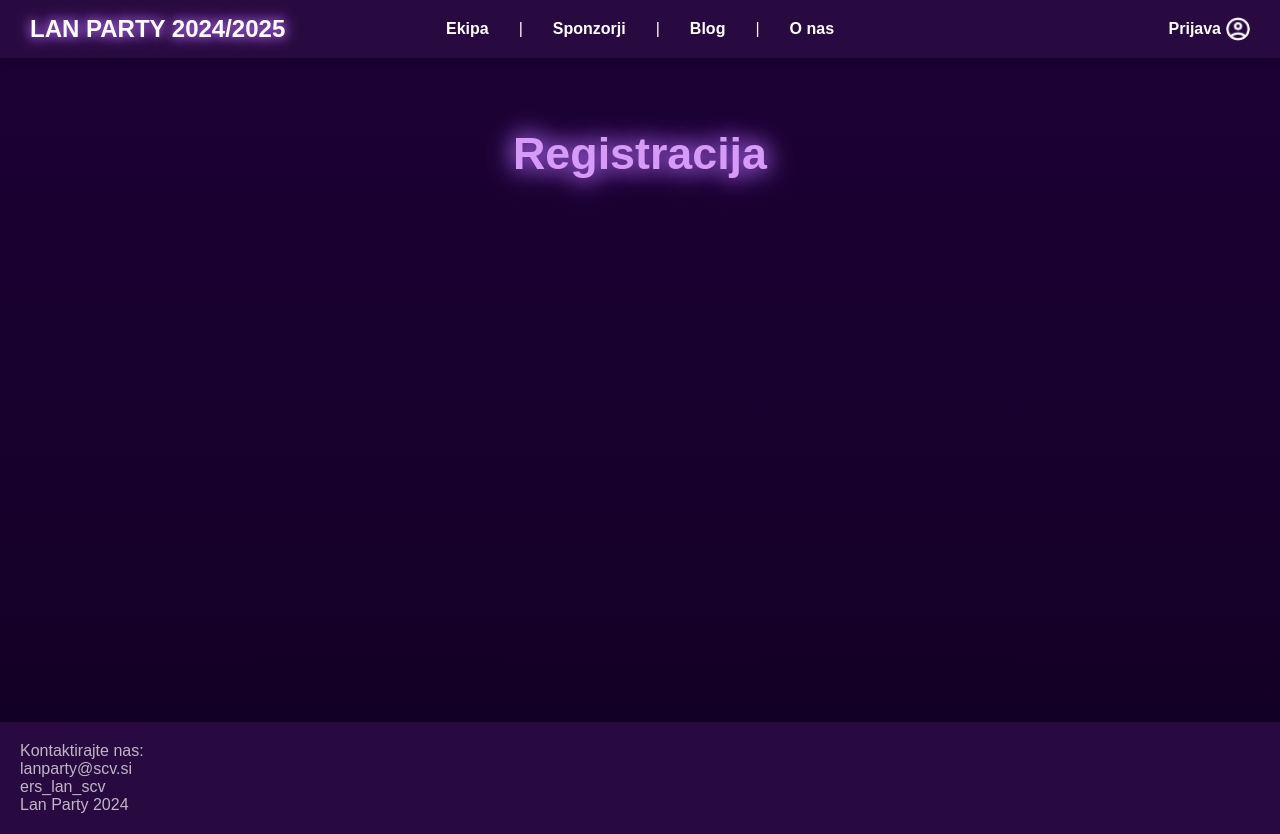
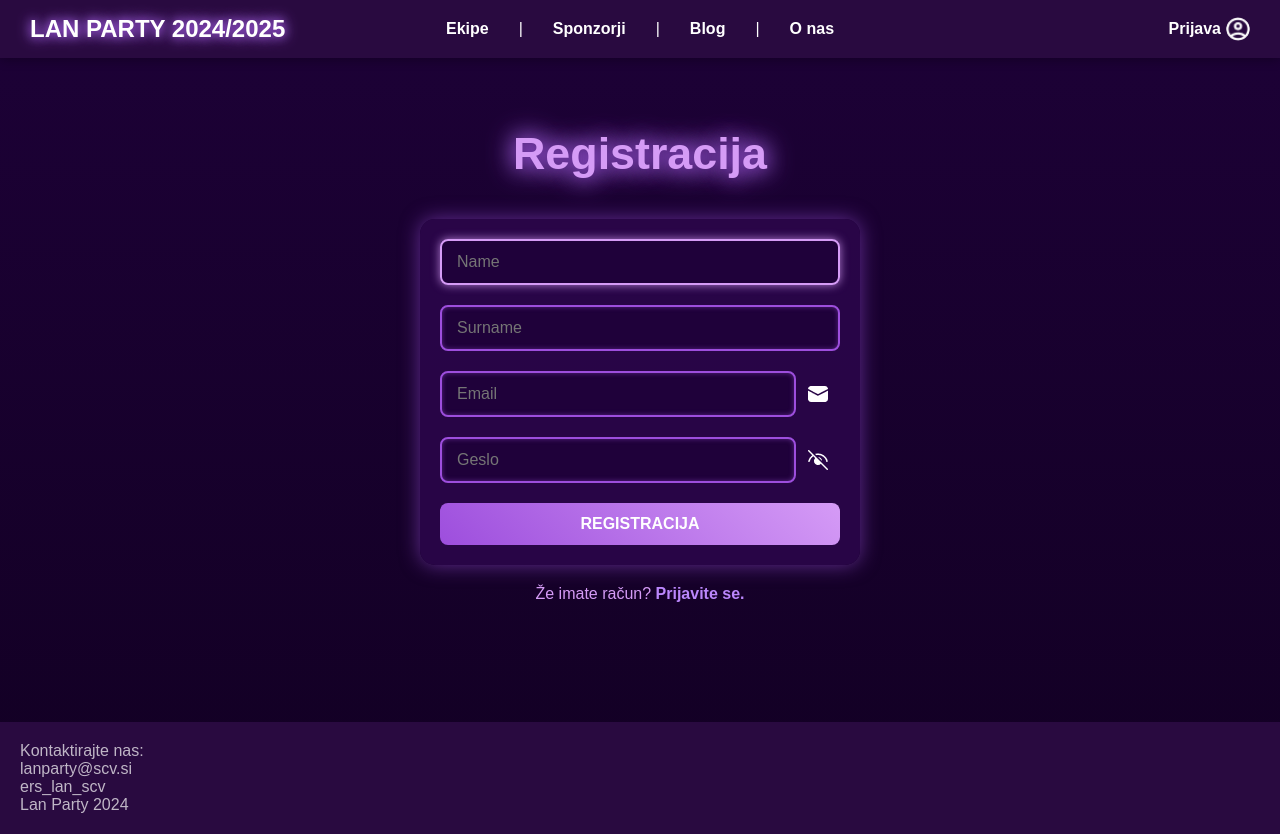
Before and after one commit to AladinBrapo/LAN-primerjava, a PHP site: page /register.php in a window 1280 px wide. Run offline with PHP 8.4, Linux system fonts and the light colour scheme.

Commit message:
registration complete

```diff
--- a/css/main.css
+++ b/css/main.css
@@ -78,6 +78,14 @@ header {
   gap: 8px; /* Add spacing between text and image */
 }
 
+.header-login .user-info {
+  font-size: 1rem;
+  font-weight: bold;
+  margin-right: 10px;
+  color: #d59bf6;
+  text-shadow: 0 0 5px #9d4edd;
+}
+
 .header-login a {
   text-decoration: none;
   font-weight: bold;
@@ -86,6 +94,10 @@ header {
   display: flex; /* Ensure content inside is aligned properly */
   align-items: center;
   gap: 5px;
+}
+
+.header-login a:hover {
+  color: #bb86fc;
 }
 
 .header-login img {
--- /dev/null
+++ b/css/register.css
@@ -0,0 +1,147 @@
+/* General Styles for the Form */
+form {
+    display: flex;
+    flex-direction: column;
+    align-items: center;
+    justify-content: center;
+    gap: 20px; /* Spacing between form elements */
+    width: 100%;
+    max-width: 400px; /* Limit the form's width */
+    margin: 0 auto; /* Center the form */
+    padding: 20px;
+    background: rgba(43, 6, 74, 0.9); /* Semi-transparent background */
+    border-radius: 15px;
+    box-shadow: 0 0 20px rgba(147, 75, 208, 0.6); /* Glow effect */
+  }
+
+  /* Input Fields */
+  form input[type="email"],
+  form input[type="password"],
+  form input[type="text"] {
+    width: 100%;
+    padding: 12px 15px;
+    font-size: 1rem;
+    border: 2px solid #9d4edd; /* Border color */
+    border-radius: 8px;
+    background-color: rgba(29, 1, 55, 0.8); /* Dark background */
+    color: #fff;
+    box-shadow: inset 0 0 5px rgba(147, 75, 208, 0.5);
+    transition: all 0.3s ease;
+  }
+
+  form input[type="email"]:focus,
+  form input[type="password"]:focus,
+  form input[type="text"]:focus {
+    outline: none;
+    border-color: #d59bf6; /* Highlight border on focus */
+    box-shadow: 0 0 10px rgba(213, 155, 246, 0.8);
+  }
+
+  /* Icons for Inputs */
+  form div img {
+    width: 24px;
+    height: 24px;
+    margin-right: 10px;
+    vertical-align: middle;
+  }
+
+  /* Password Icon (Toggle Eye) */
+  .pass {
+    cursor: pointer; /* Indicate interactivity */
+    position: relative;
+  }
+
+  /* Submit Button */
+  form button[type="submit"] {
+    width: 100%;
+    padding: 12px 15px;
+    font-size: 1rem;
+    font-weight: bold;
+    color: #fff;
+    background: linear-gradient(45deg, #9d4edd, #d59bf6); /* Gradient background */
+    border: none;
+    border-radius: 8px;
+    cursor: pointer;
+    transition: all 0.3s ease;
+    text-transform: uppercase;
+  }
+
+  form button[type="submit"]:hover {
+    background: linear-gradient(45deg, #d59bf6, #9d4edd); /* Inverted gradient */
+    box-shadow: 0 0 15px rgba(147, 75, 208, 0.8);
+  }
+
+  /* Form Wrapper Divs */
+  form > div {
+    display: flex;
+    align-items: center;
+    gap: 10px; /* Spacing between icon and input */
+    width: 100%;
+  }
+
+  /* Registration Link */
+.registration-link {
+  text-align: center;
+  margin-top: 20px;
+  font-size: 1rem;
+  color: #d59bf6;
+}
+
+.registration-link a {
+  color: #bb86fc;
+  font-weight: bold;
+  text-decoration: none;
+  transition: color 0.3s ease;
+}
+
+.registration-link a:hover {
+  color: #9d4edd;
+  text-shadow: 0 0 5px #bb86fc;
+}
+
+/* Message Section */
+.message {
+  margin: 20px auto;
+  padding: 15px 20px;
+  max-width: 400px;
+  text-align: center;
+  font-size: 1.3rem;
+  border-radius: 10px;
+}
+
+/* Success Message */
+.success-msg {
+  background: rgba(50, 200, 100, 0.2);
+  color: #32c864;
+  border: 1px solid #32c864;
+  box-shadow: 0 0 15px rgba(50, 200, 100, 0.5);
+}
+
+/* Error Message */
+.error-msg {
+  background: rgba(200, 50, 50, 0.2);
+  color: #c83232;
+  border: 1px solid #c83232;
+  box-shadow: 0 0 15px rgba(200, 50, 50, 0.5);
+}
+
+  /* Responsive Styles */
+  @media (max-width: 480px) {
+    form {
+      padding: 15px;
+      gap: 15px;
+      max-width: 300px;
+    }
+
+    form input[type="email"],
+    form input[type="password"],
+    form input[type="text"] {
+      font-size: 0.9rem; /* Adjust font size */
+      padding: 10px;
+    }
+
+    form button[type="submit"] {
+      font-size: 0.9rem;
+      padding: 10px;
+    }
+  }
--- a/header.php
+++ b/header.php
@@ -16,7 +16,7 @@
     <div class="header-logo"><a href="index.php">LAN PARTY 2024/2025</a></div>
     <nav class="header-nav">
         <ul>
-            <li><a href="team.php">Ekipa</a></li>
+            <li><a href="team.php">Ekipe</a></li>
             <li>|</li>
             <li><a href="sponsors.php">Sponzorji</a></li>
             <li>|</li>
@@ -25,10 +25,26 @@
             <li><a href="about.php">O nas</a></li>
         </ul>
     </nav>
-    <div class="header-login">
-        <a href="login.php">
-            <span>Prijava</span>
-            <img src="img/login.png" alt="Person">
-        </a>
-    </div>
+    <?php
+        if (isset($_SESSION['log'])) {
+            $i = $_SESSION['im'];
+            $p = $_SESSION['pr'];
+            echo '
+            <div class="header-login">
+                <span class="user-info">' . htmlspecialchars($i) . ' ' . htmlspecialchars($p) . '</span>
+                <a href="logout.php">
+                    <span>Odjava</span>
+                    <img src="img/login.png" alt="Person">
+                </a>
+            </div>';
+        } else {
+            echo '
+            <div class="header-login">
+                <a href="login.php">
+                    <span>Prijava</span>
+                    <img src="img/login.png" alt="Person">
+                </a>
+            </div>';
+        }
+    ?>
 </header>
--- a/login.php
+++ b/login.php
@@ -39,14 +39,14 @@ if (isset($_POST['sub'])) {
                 $_SESSION['vrsta_up'] = $row['type'];
                 $_SESSION['uporabnik_id'] = $row['id'];
 
-                $message = '<div class="success-msg">Login was successful.</div>';
+                $message = '<div class="success-msg">Prijava uspešna.</div>';
                 echo "<script>
                         setTimeout(function() {
                             window.location.href = 'index.php';
                         }, 2000);
                       </script>";
             } else {
-                $message = '<div class="error-msg">Wrong password.</div>';
+                $message = '<div class="error-msg">Napačno geslo.</div>';
                 echo "<script>
                         setTimeout(function() {
                             window.location.href = 'login.php';
@@ -54,7 +54,7 @@ if (isset($_POST['sub'])) {
                       </script>";
             }
         } else {
-            $message = '<div class="error-msg">The user with this email does not exist.</div>';
+            $message = '<div class="error-msg">Uporabnik s tem e-poštnim naslovom ne obstaja.</div>';
             echo "<script>
                     setTimeout(function() {
                         window.location.href = 'login.php';
--- /dev/null
+++ b/logout.php
@@ -0,0 +1,5 @@
+<?php
+    session_start();
+    session_destroy();
+    header("Location:index.php");
+?>
--- a/register.php
+++ b/register.php
@@ -1,3 +1,75 @@
+<?php
+require_once 'baza.php';
+
+$message = "";
+
+if (isset($_POST['sub'])) {
+    // Filtriranje vhodnih podatkov
+    $m = filter_var($_POST['mail'], FILTER_SANITIZE_EMAIL);
+    $g = htmlspecialchars($_POST['geslo'], ENT_QUOTES, 'UTF-8');
+    $i = htmlspecialchars($_POST['ime'], ENT_QUOTES, 'UTF-8');
+    $p = htmlspecialchars($_POST['pri'], ENT_QUOTES, 'UTF-8');
+
+    // Preverjanje veljavnosti emaila
+    if (filter_var($m, FILTER_VALIDATE_EMAIL) === false) {
+        $message = '<div class="error-msg">Neveljaven e-poštni naslov.</div>';
+        echo "<script>
+                    setTimeout(function() {
+                        window.location.href = 'register.php';
+                    }, 2000);
+                  </script>";
+    }else{
+
+        $g2 = password_hash($g, PASSWORD_DEFAULT);
+
+        // Preverjanje, če uporabnik že obstaja
+        $sql = "SELECT * FROM students WHERE email = ?";
+        $stmt = mysqli_prepare($link, $sql);
+        if (!$stmt) {
+            $message = '<div class="error-msg">Napaka pri pripravi SQL stavka: ' . mysqli_error($link) . '</div>';
+            exit();
+        }
+        mysqli_stmt_bind_param($stmt, "s", $m);
+        mysqli_stmt_execute($stmt);
+        $result = mysqli_stmt_get_result($stmt);
+
+        if ($result) {
+            if (mysqli_num_rows($result) === 1) {
+                $message = '<div class="error-msg">Pod tem emailom že imamo uporabnika. Uporabite drugega.</div>';
+                echo "<script>
+                        setTimeout(function() {
+                            window.location.href = 'register.php';
+                        }, 2000);
+                      </script>";
+            } else {
+                mysqli_stmt_close($stmt); // Close the statement before reusing the variable
+                $stmt = mysqli_prepare($link, "INSERT INTO students (username, surname, email, password, type) VALUES (?, ?, ?, ?, 'student')");
+                if ($stmt) {
+                    mysqli_stmt_bind_param($stmt, "ssss", $i, $p, $m, $g2);
+                    $executed = mysqli_stmt_execute($stmt);
+                    if ($executed) {
+                        $id_up = mysqli_insert_id($link);
+
+                        $message = '<div class="success-msg">Registracija je bila uspešna.</div>';
+                        echo "<script>
+                                setTimeout(function() {
+                                    window.location.href = 'login.php';
+                                }, 2000);
+                            </script>";
+                    } else {
+                        $message = '<div class="error-msg">Vstavljanje neuspešno: ' . mysqli_stmt_error($stmt) . '</div>';
+                    }
+                    mysqli_stmt_close($stmt);
+                } else {
+                    $message = '<div class="error-msg">Napaka pri pripravi SQL stavka: ' . mysqli_error($link) . '</div>';
+                }
+            }
+        } else {
+            $message = '<div class="error-msg">Napaka pri izvajanju poizvedbe: ' . mysqli_error($link) . '</div>';
+        }
+    }
+}
+?>
 <!DOCTYPE html>
 <html lang="sl">
 <head>
@@ -5,12 +77,58 @@
     <meta name="viewport" content="width=device-width, initial-scale=1.0">
     <title>ERŠ LanParty2025</title>
     <link rel="stylesheet" href="css/main.css">
+    <link rel="stylesheet" href="css/register.css">
 </head>
 <body>
     <?php include 'header.php'; // Header ?>
     <main class="main-container">
         <h1 class="main-title">Registracija</h1>
+
+        <form method="post" action="register.php">
+            <div>
+                <input type="text" name="ime" placeholder="Name" class="" required autofocus>
+            </div>
+            <div>
+                <input type="text" name="pri" placeholder="Surname" class="" required>
+            </div>
+            <div>
+                <input type="email" name="mail" placeholder="Email" required>
+                <div><img src="img/mail.png" alt="mail-icon"></div>
+            </div>
+            <div>
+                <input type="password" name="geslo" id="desktop-password-field" placeholder="Geslo" required>
+                <div class="pass" onclick="togglePasswordVisibility()">
+                    <img src="img/eye-closed.png" id="toggle-desktop-eye" alt="eye-icon">
+                </div>
+            </div>
+
+            <button type="submit" name="sub" value="Registracija">Registracija</button>
+        </form>
+
+        <div class="registration-link">Že imate račun? <a href="login.php">Prijavite se.</a></div>
+
+        <?php if ($message): ?>
+            <div class="message">
+                <?php echo $message; ?>
+            </div>
+        <?php endif; ?>
     </main>
     <?php include 'footer.php'; // Footer ?>
+    <script>
+
+    function togglePasswordVisibility() {
+        const passwordField = document.getElementById("desktop-password-field");
+        const eyeIcon = document.getElementById("toggle-desktop-eye");
+
+        if (passwordField.type === "password") {
+            passwordField.type = "text";
+            eyeIcon.src = "img/eye.png"; // Replace with the open eye image
+        } else {
+            passwordField.type = "password";
+            eyeIcon.src = "img/eye-closed.png"; // Replace with the closed eye image
+        }
+    }
+
+    </script>
 </body>
 </html>
```
Also changed, not shown: 1 other file.
